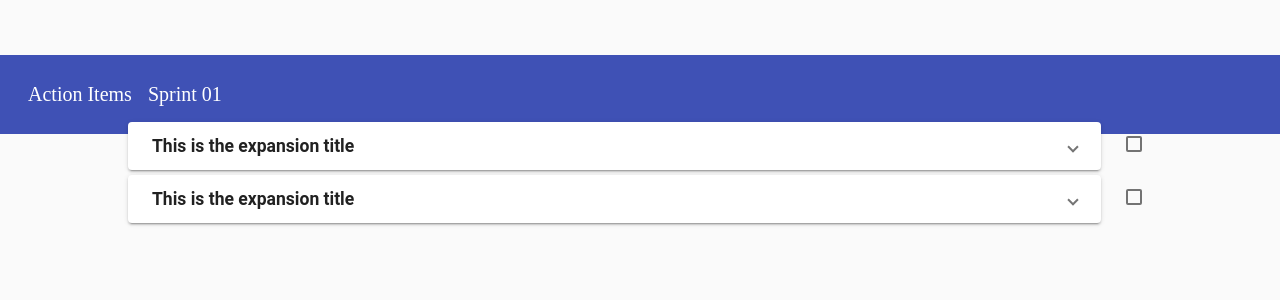
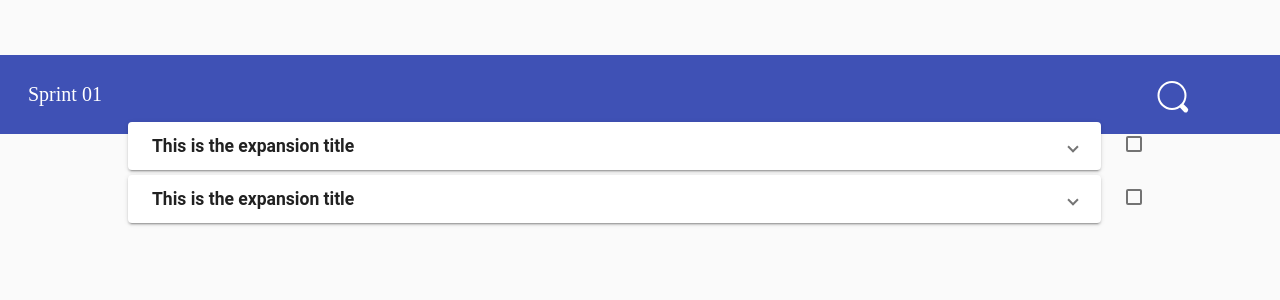
Before and after one commit to vikas0sharma/retrospective-pad, an Angular app: page /action-items in a window 1280 px wide. Shown: the top 300 px of the page. Built offline with nearby package versions, Linux system fonts and the light colour scheme.

Commit message:
added top bar component

```diff
--- a/src/app/action-item/action-item-board/action-item-board.component.html
+++ b/src/app/action-item/action-item-board/action-item-board.component.html
@@ -1,7 +1,4 @@
-<div class="docs-primary-header">
-    <h1>Action Items</h1> <h1>Sprint 01</h1>
-</div>
-
+<app-top-bar primaryTitle="Sprint 01"></app-top-bar>
 <div class="action-card">
         <app-action-item-card></app-action-item-card>
         <app-action-item-card></app-action-item-card>
--- a/src/app/action-item/action-item-board/action-item-board.component.scss
+++ b/src/app/action-item/action-item-board/action-item-board.component.scss
@@ -1,18 +1,3 @@
-.docs-primary-header {
-    display: flex;
-    background: #3f51b5;
-    align-items: center;
-    padding-left:20px;
-    margin-top: -15px;
-}
-
-.docs-primary-header h1 {
-    font-weight: 300;
-    margin: 0;
-    padding: 28px 8px;
-    font-size: 20px;
-    color: #fff;
-}
 
 .action-card {
     width: 80%;
--- a/src/app/action-item/action-item.module.ts
+++ b/src/app/action-item/action-item.module.ts
@@ -4,13 +4,15 @@ import { ActionItemRoutingModule } from './action-item-routing.module';
 import { ActionItemBoardComponent } from './action-item-board/action-item-board.component';
 import { AppMaterialModule } from '../app-material/app-material.module';
 import { ActionItemCardComponent } from './action-item-card/action-item-card.component';
+import { SharedModule } from '../shared/shared.module';
 
 
 @NgModule({
     declarations: [ActionItemBoardComponent, ActionItemCardComponent],
     imports: [
         AppMaterialModule,
-        ActionItemRoutingModule
+        ActionItemRoutingModule,
+        SharedModule
     ]
 })
 export class ActionItemModule { }
--- a/src/app/dashboard/dashboard.module.ts
+++ b/src/app/dashboard/dashboard.module.ts
@@ -3,13 +3,15 @@ import { NgModule } from '@angular/core';
 import { DashboardRoutingModule } from './dashboard-routing.module';
 import { SprintListComponent } from './sprint-list/sprint-list.component';
 import { AppMaterialModule } from '../app-material/app-material.module';
+import { SharedModule } from '../shared/shared.module';
 
 
 @NgModule({
   declarations: [SprintListComponent],
   imports: [
     DashboardRoutingModule,
-    AppMaterialModule
+    AppMaterialModule,
+    SharedModule
   ]
 })
 export class DashboardModule { }
--- a/src/app/dashboard/sprint-list/sprint-list.component.html
+++ b/src/app/dashboard/sprint-list/sprint-list.component.html
@@ -1,8 +1,4 @@
-<mat-form-field class="search-form">
-    <input matInput placeholder="Search Picture" type="text">
-</mat-form-field>
-<button button="submit" mat-raised-button color="primary">Search</button>
-<br>
+<app-top-bar primaryTitle="Sprints Dashboard"></app-top-bar>
 
 <div fxLayout="row" fxLayout.xs="column" fxLayoutWrap fxLayoutGap="0.8%" fxLayoutAlign="center">
     <mat-card class="example-card " *ngFor="let sprint of sprints">
--- a/src/app/shared/shared.module.ts
+++ b/src/app/shared/shared.module.ts
@@ -2,15 +2,17 @@ import { NgModule } from '@angular/core';
 import { CommonModule } from '@angular/common';
 import { FabButtonComponent } from './fab-button/fab-button.component';
 import { AppMaterialModule } from '../app-material/app-material.module';
+import { TopBarComponent } from './top-bar/top-bar.component';
 
 @NgModule({
-    declarations: [FabButtonComponent],
+    declarations: [FabButtonComponent, TopBarComponent],
     imports: [
         CommonModule,
         AppMaterialModule,
     ],
     exports: [
-         FabButtonComponent
+        FabButtonComponent,
+        TopBarComponent
     ]
 })
 export class SharedModule { }
--- /dev/null
+++ b/src/app/shared/top-bar/top-bar.component.html
@@ -0,0 +1,11 @@
+<div class="docs-primary-header">
+    <h1 *ngIf="primaryTitle">{{primaryTitle}}</h1>
+    <h1 *ngIf="secondaryTitle">{{secondaryTitle}}</h1>
+
+    <div class="container">
+            <div class="search-box">
+                <input type="text" />
+                <span></span>
+            </div>
+        </div>
+</div>
--- /dev/null
+++ b/src/app/shared/top-bar/top-bar.component.scss
@@ -0,0 +1,87 @@
+.docs-primary-header {
+    display: flex;
+    background: #3f51b5;
+    align-items: center;
+    padding-left:20px;
+    margin-top: -15px;
+}
+
+.docs-primary-header h1 {
+    font-weight: 300;
+    margin: 0;
+    padding: 28px 8px;
+    font-size: 20px;
+    color: #fff;
+}
+
+
+
+
+.container {
+    position: absolute;
+    margin-left: 90%;
+	// left: 50%;
+	// top: 50%;
+	transform: translate(-50%);
+}
+
+.search-box {
+	input[type="text"] {
+		border: none;
+		background: none;
+		z-index: 1;
+		width: 25px;
+		height: 25px;
+		transition: all .25s ease-in .25s;
+		color: transparent;
+		font-size: .75rem;
+		line-height:25px;
+		&:hover {
+			cursor: pointer;
+			&:focus {
+				cursor: text;
+			}
+			+ span {
+				background: rgba(255,255,255,0.2);
+			}
+		}
+		&:focus {
+			width: 200px;
+			padding: 0 10px;
+			outline: none;
+			color: black;
+			background:none;
+			color: white;
+			+ span {
+				width: 200px;
+				&::before {
+					width:2px;
+					opacity: 0;
+					transition: all .25s ease-in;
+				}
+			}
+		}
+		+ span {
+			z-index: -1;
+			position: absolute;
+			border: 2px solid white;
+			top: 0;
+			width: 25px;
+			height: 25px;
+			transition: all .25s ease-in .25s;
+			border-radius: 25px;
+			left: 0;
+			&::before {
+				transition: all .25s ease-in .5s;
+				transform-origin: left top;
+				content: '';
+				position: absolute;
+				width: 10px;
+				height: 5px;
+				border-radius: 5px;
+				background: white;
+				transform: rotate(45deg) translate(30px, -2px);
+			}
+		}
+	}
+}
--- /dev/null
+++ b/src/app/shared/top-bar/top-bar.component.ts
@@ -0,0 +1,17 @@
+import { Component, OnInit, Input } from '@angular/core';
+
+@Component({
+    selector: 'app-top-bar',
+    templateUrl: './top-bar.component.html',
+    styleUrls: ['./top-bar.component.scss']
+})
+export class TopBarComponent implements OnInit {
+
+    @Input() primaryTitle;
+    @Input() secondaryTitle;
+    constructor() { }
+
+    ngOnInit() {
+    }
+
+}
```
